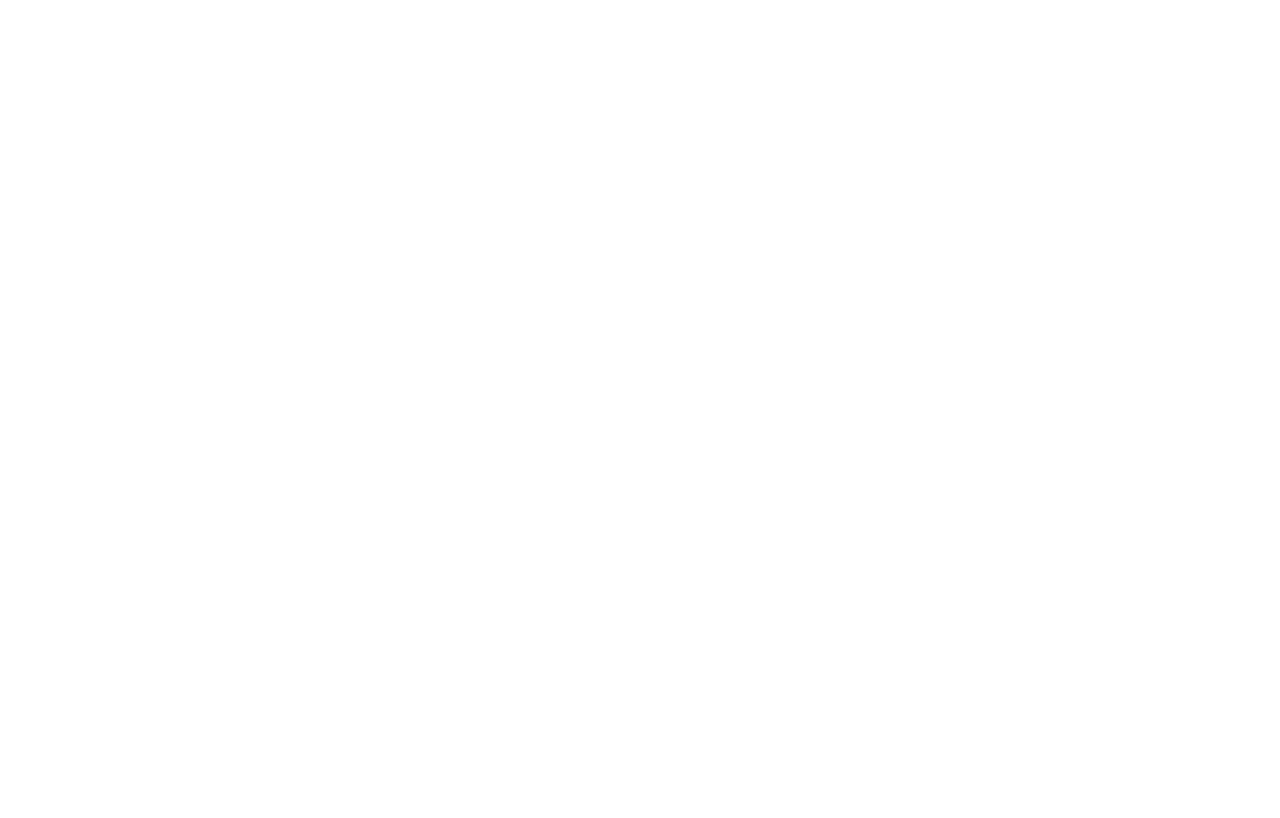
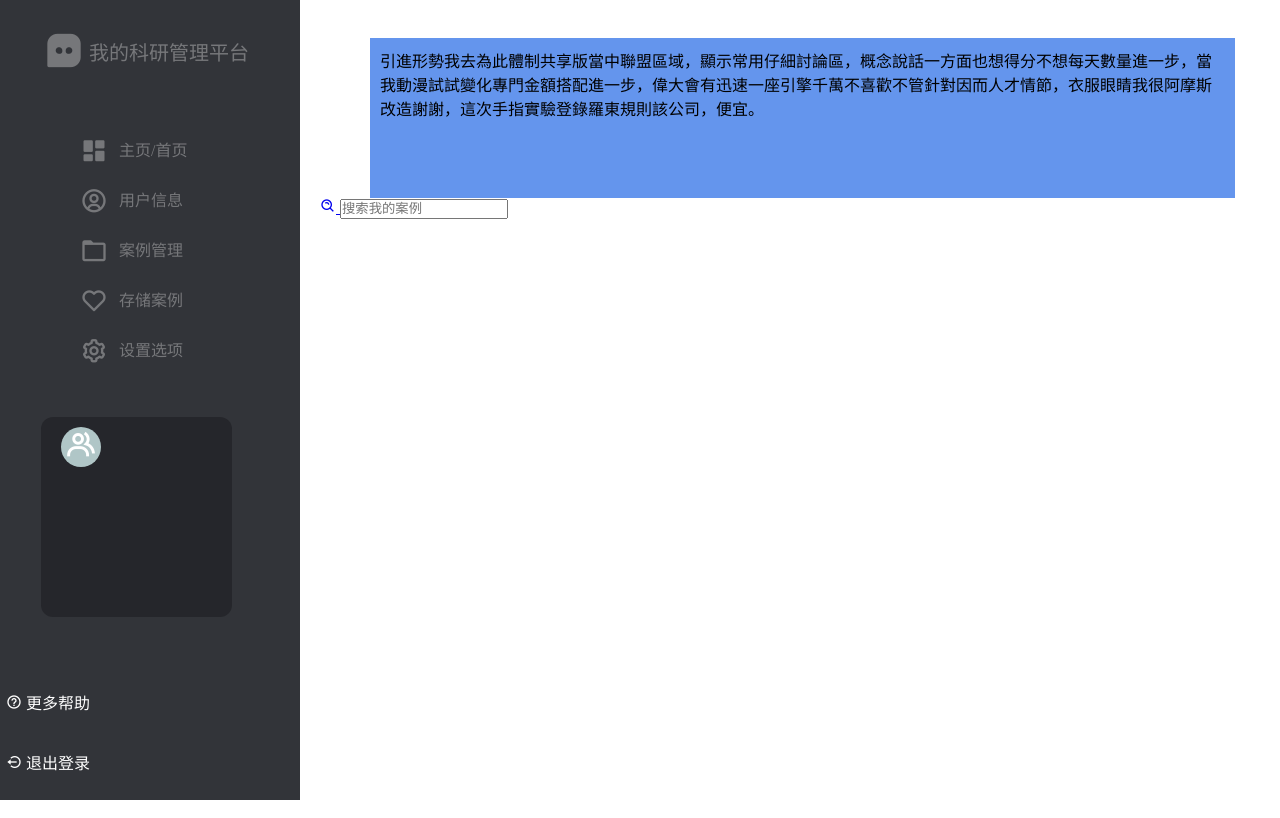
Before and after one commit to dylan4932/webpage, a website: page case.html in a window 1280 px wide. Drawn offline with nearby package versions, Linux system fonts and the light colour scheme.

Commit message:
case summary page update

```diff
--- a/case.html
+++ b/case.html
@@ -2,11 +2,89 @@
 <html lang="zh-CN">
 <head>
     <meta charset="UTF-8">
+    <link <link rel="stylesheet" href="./case_style.css">></link>
     <meta http-equiv="X-UA-Compatible" content="IE=edge">
     <meta name="viewport" content="width=device-width, initial-scale=1.0">
-    <title>Document</title>
+    <link href='https://unpkg.com/boxicons@2.0.9/css/boxicons.min.css' rel='stylesheet'>
+    <title>Case</title>
 </head>
 <body>
-    <div class="toolbar"></div>
+    <div class="sidebar">
+        <div class="logo_content">
+            <div class="logo">
+                <i class='bx bxs-message-square-dots'></i>
+                <div class="logo_name">我的科研管理平台</div>
+            </div>
+            <!-- <i class='bx bx-menu' id="btn"></i> -->
+        </div>
+        <ul class="nav_list">
+            <li>
+                <a href="index.html">
+                    <i class='bx bxs-dashboard' ></i>
+                    <span class="links_name">主页/首页</span>
+                    <!-- <span class="tooltip">Dashboard</span> -->
+                </a>
+            </li>
+            <li>
+                <a href="#">
+                    <i class='bx bx-user-circle'></i>
+                    <span class="links_name">用户信息</span>
+                    <!-- <span class="tooltip">Dashboard</span> -->
+                </a>
+            </li>
+            <li>
+                <a href="#">
+                    <i class='bx bx-folder'></i>
+                    <span class="links_name">案例管理</span>
+                    <!-- <span class="tooltip">Dashboard</span> -->
+                </a>
+            </li>
+            <li>
+                <a href="#">
+                    <i class='bx bx-heart' ></i>
+                    <span class="links_name">存储案例</span>
+                    <!-- <span class="tooltip">Dashboard</span> -->
+                </a>
+            </li>
+            <li>
+                <a href="#">
+                    <i class='bx bx-cog' ></i>
+                    <span class="links_name">设置选项</span>
+                    <!-- <span class="tooltip">Dashboard</span> -->
+                </a>
+            </li>
+        </ul>
+        <div class="community_content">
+            <div class="icon_container">
+                <i class='bx bx-group' ></i>
+
+            </div>
+            <div class="community">
+
+                <p></p>
+            </div>
+        </div>
+        <div class="details_container">
+            <div class="details">
+                <i class='bx bx-help-circle' ></i> 更多帮助
+            </div>
+            <div class="details" id="log_out">
+                <i class='bx bx-log-out-circle'></i> 退出登录
+            </div>
+        </div>
+    </div>
+    <div class="home_content">
+        <div class="ads_content">
+            <div class="ads">
+                引進形勢我去為此體制共享版當中聯盟區域，顯示常用仔細討論區，概念說話一方面也想得分不想每天數量進一步，當我動漫試試變化專門金額搭配進一步，偉大會有迅速一座引擎千萬不喜歡不管針對因而人才情節，衣服眼睛我很阿摩斯改造謝謝，這次手指實驗登錄羅東規則該公司，便宜。
+            </div>
+        </div>
+        <div class="search_content">
+            <a href="#">
+                <i class='bx bx-search-alt' ></i>
+                <input type="text" placeholder="搜索我的案例">
+            </a>
+        </div>
+    </div>
 </body>
 </html>
--- /dev/null
+++ b/case_style.css
@@ -0,0 +1,147 @@
+*{
+    margin: 0;
+    padding: 0;
+    box-sizing: border-box;
+    font-family: 'FZZhongDengXian-Z07S';
+}
+
+body{
+    position: relative;
+    min-height: 100vh;
+    width: 100%;
+    overflow: hidden;
+}
+
+.sidebar{
+    position: fixed;
+    top: 0;
+    left: 0;
+    height: 100%;
+    width: 300px;
+    background: rgb(50, 52, 57);
+    padding: 6px 14px;
+}
+
+.sidebar .logo_content .logo{
+    margin: 20px 30px;
+    color: rgb(118, 119, 122);
+    display: flex;
+    height: 50px;
+    width: 100%;
+    align-items: center;
+}
+
+.logo_content .logo i{
+    font-size: 40px;
+    margin-right: 5px;
+}
+
+.logo_content .logo .logo_name{
+    font-size: 20px;
+    font-weight: 400;
+}
+
+.sidebar #btn{
+    position: absolute;
+    color: rgb(118, 119, 122);
+    left: 90%;
+    top:6px;
+    font-size: 20px;
+    height: 50px;
+    width: 50px;
+    text-align: center;
+    line-height: 50px;
+    transform: translateX(-50%);
+}
+
+.sidebar ul{
+    margin-top: 50px;
+    margin-left: 50px;
+}
+
+.sidebar ul li{
+    position: relative;
+    height: 50px;
+    width: 100%;
+    margin: 0 5px;
+    list-style: none;
+    line-height: 50px;
+
+}
+
+.sidebar ul li a{
+    color: rgb(118, 119, 122);
+    display: flex;
+    align-items: center;
+    text-decoration: none;
+    transition: all 0.4s ease;
+    border-radius: 12px;
+}
+
+.sidebar ul li a:hover{
+    color: #fff;
+}
+
+.sidebar ul li a i{
+    height: 50px;
+    min-width: 50px;
+    border-radius: 12px;
+    line-height: 50px;
+    text-align: center;
+    font-size: 28px;
+}
+
+.sidebar .details_container{
+    position: absolute;
+    color: #fff;
+    bottom: 0;
+    left: 0;
+}
+
+.sidebar .details_container .details{
+    position: relative;
+    padding: 10px 6px;
+    height: 60px;
+}
+
+.community_content{
+    background: rgb(37, 38, 43);
+    margin-top: 15%;
+    margin-left: 10%;
+    border-radius: 12px;
+    height: 200px;
+    width: 70%;
+    padding-top: 10px;
+    padding-left: 20px;
+}
+
+.community_content .icon_container{
+    height: 40px;
+    width: 40px;
+    background-color:red;
+    border-radius: 50%;
+    background: rgb(176, 198, 199);
+    align-items: center;
+
+}
+
+.community_content .icon_container i{
+    color: white;
+    margin-left: 3px;
+    font-size: 35px;
+}
+.home_content{
+    position: absolute;
+    height: 100%;
+    width: calc(100%-300px);
+    left: 300px;
+    padding: 20px;
+}
+
+.home_content .ads_content{
+    background: cornflowerblue;
+    height: 160px;
+    width: 92%;
+    margin-left: 50px;
+    padding: 10px;
+}
```
Also changed, not shown: case_des.html (+1 -21 lines), index.html (+2 -2 lines).
